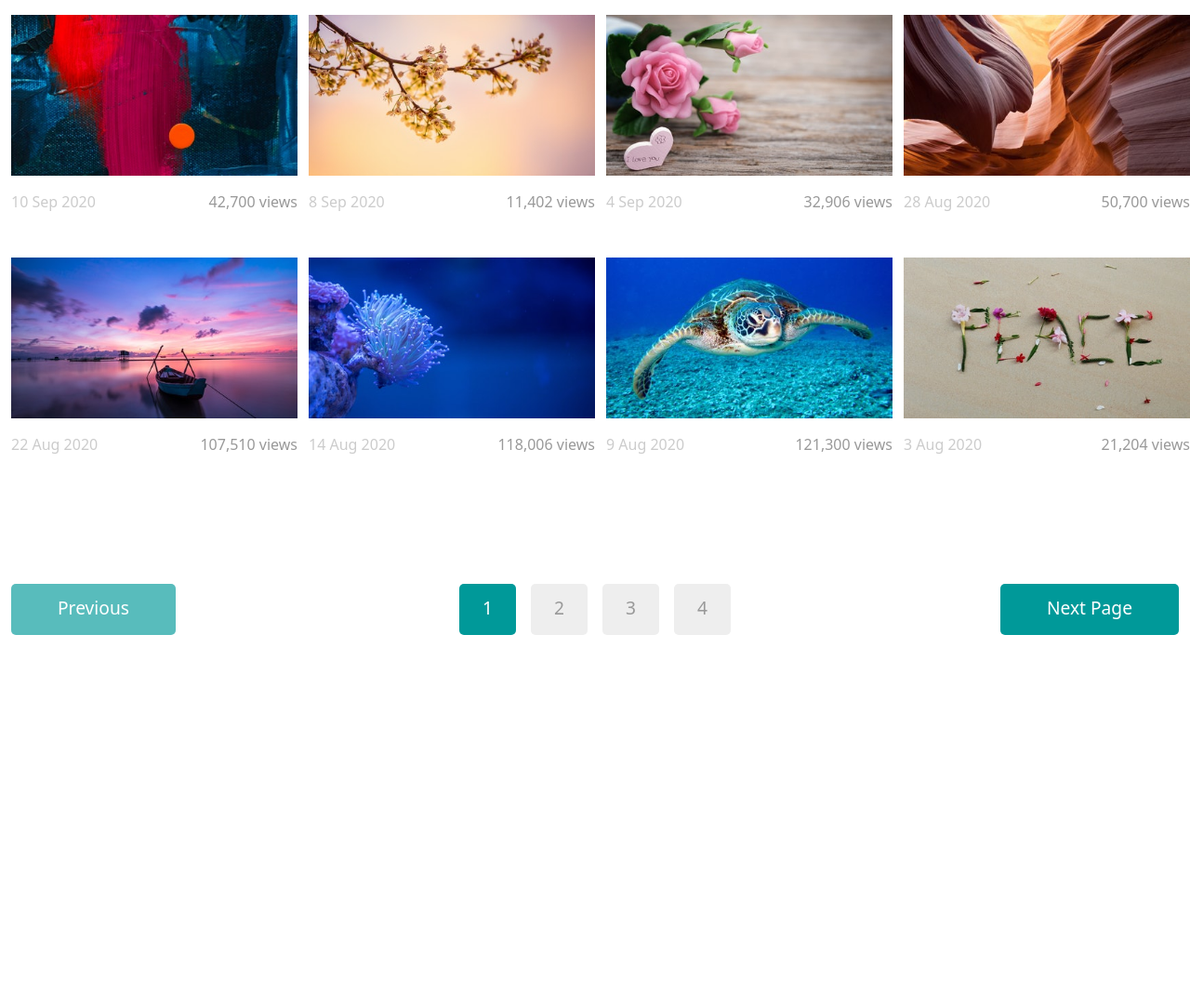
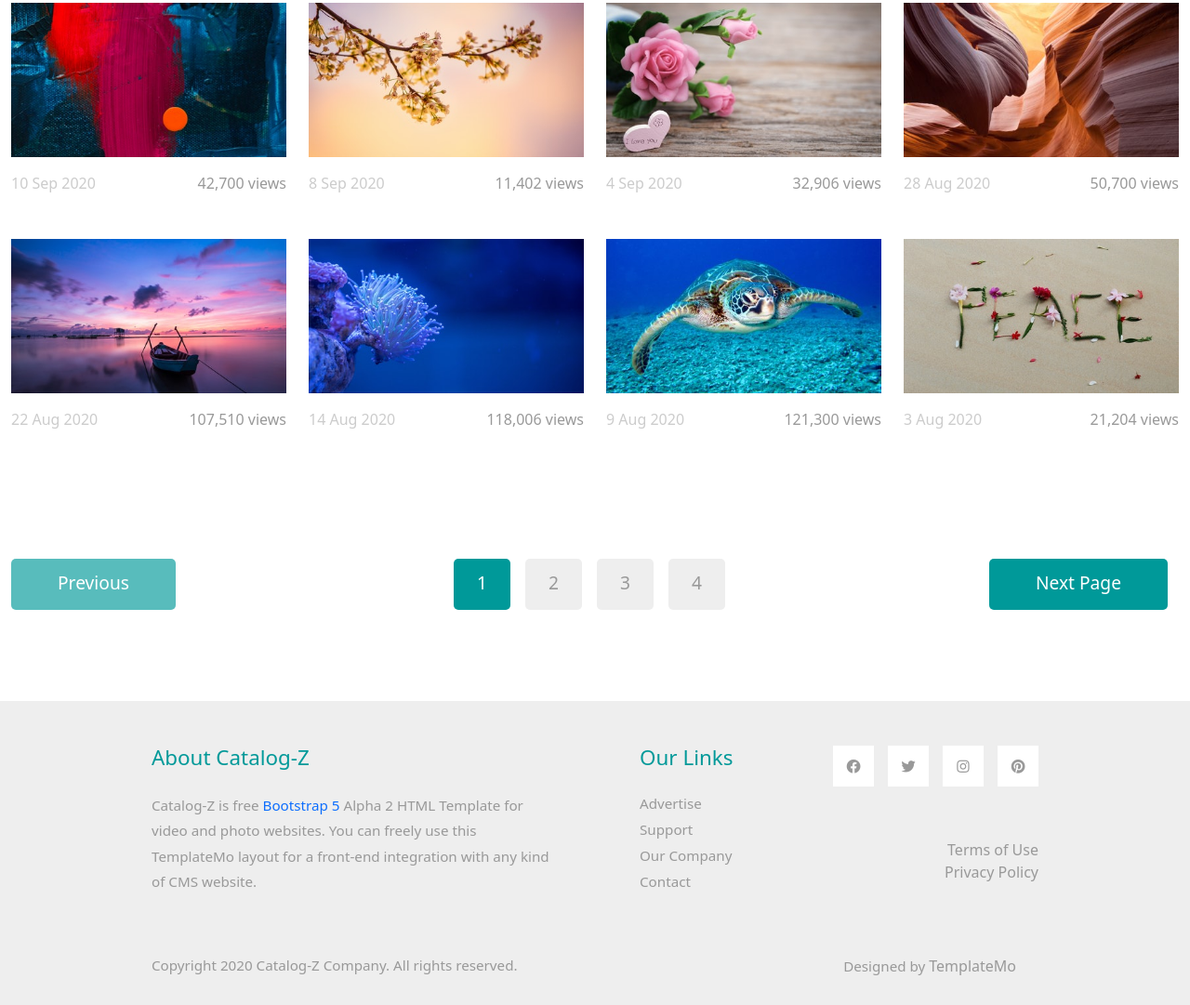
Before and after one commit to Generation-JWD/challenge_week7, a plain HTML site: page index.html in a window 1280 px wide. Shown: the part 901-1982 px from the top of the page at 93% size. Before the commit the page ends 1682 px from the top, so only its background shows below. Drawn offline with nearby package versions, Linux system fonts and the light colour scheme.

Commit message:
created footer

```diff
--- a/css/style.css
+++ b/css/style.css
@@ -1,4 +1,4 @@
-
+/* general classes */
 
 .mb_90{
     margin-bottom: 90px;
@@ -18,6 +18,54 @@
 .mr-2 {
     margin-right: .5rem!important;
 }
+
+p{
+    line-height: 1.8;
+}
+
+a {
+    text-decoration: none;
+    transition: all 0.3s ease;
+}
+
+.text_grey{
+    color: #999;
+    font-size: 1rem;
+}
+
+.text_grey_light {
+    color: #CCC;
+    font-size: 1rem;
+}
+
+.text_aqua {
+    color: #009999;
+}
+
+.btn_lg {
+    border: none;
+    padding: 12px 50px 14px;
+    font-size: 1.2rem;
+    border-radius: 5px;
+}
+
+
+.btn_color{
+    background-color: #009999!important;
+}
+
+.btn_color:hover{
+    background-color:#086969!important;
+}
+
+.container-fluid {
+    max-width: 1770px;
+}
+
+.container_small{
+    max-width: 1050px;
+}
+
 /* Navbar */
 
 
@@ -112,13 +160,7 @@ input::placeholder
     color: #009999 !important;
 }
 
-.btn_color{
-    background-color: #009999!important;
-}
 
-.btn_color:hover{
-    background-color:#086969!important;
-}
 
 .src_btn {
     color: white;
@@ -130,9 +172,6 @@ input::placeholder
 
 /* main container */
 
-.text_aqua {
-    color: #009999;
-}
 
 .input_paging {
     width: 40px;
@@ -143,30 +182,6 @@ input::placeholder
 }
 
 /* Cards grid */
-
-.text_grey{
-    color: #999;
-    font-size: 1rem;
-}
-
-.text_grey_light {
-    color: #CCC;
-    font-size: 1rem;
-}
-
-.btn_lg {
-    border: none;
-    padding: 12px 50px 14px;
-    font-size: 1.2rem;
-    border-radius: 5px;
-}
-
-/* .btn_sm {
-    padding: 12px 25px 14px;
-    font-size: 1.2rem;
-    border-radius: 5px;
-    border: none;
-} */
 
 .btn_sm{
     padding: 12px 25px 14px;
@@ -183,6 +198,67 @@ input::placeholder
     background-color: #009999;
 }
 
-.row>* {
+/* .row>* {
     padding-right: 0;
+} */
+
+/* Footer */
+
+footer{
+    background-color: #EEEEEE;
 }
+
+.footer_text{
+    font-size: 0.95rem;
+}
+
+.footer_title{
+    font-size: 1.4rem;
+}
+
+.footer_links li {
+    list-style: none;
+    margin-bottom: 5px;
+}
+
+.footer_links li a {
+    color: #999999;
+}
+
+.footer_links li a:hover {
+     color: #009999;
+}
+
+.footer_links a:hover {
+    color: #009999;
+}
+
+.social_links li {
+    list-style: none;
+    margin-right: 15px;
+}
+
+
+.social_links li:last-child {
+    margin-right: 0;
+}
+
+.social_links li a {
+    color: #999999;
+    width: 44px;
+    height: 44px;
+    display: flex;
+    background-color: #fff;
+    align-items: center;
+    justify-content: center;
+}
+
+.social_links li a:hover{
+    color: #fff;
+    background-color: #009999;
+}
+
+.social_links  a:hover {
+    color: #fff;
+    background-color: #009999;
+}
--- a/index.html
+++ b/index.html
@@ -320,7 +320,48 @@
                <!-- cards controls end here -->
           </section>
       </main>
-      <!-- main container ends here -->
+        <!-- main container ends here -->
+      <footer class="text_grey footer_text pt-5 pb-3">
+        <div class="container-fluid container_small">
+          <div class="row">
+            <div class="col-lg-6 col-md-12 col-12 px-5 mb-5 footer_links">
+              <h3 class="mb-4 text_aqua footer_title">About Catalog-Z</h3>
+              <p>Catalog-Z is free <a rel="sponsored" href="https://v5.getbootstrap.com/">Bootstrap 5</a> Alpha 2 HTML Template for video and photo websites. You can freely use this TemplateMo layout for a front-end integration with any kind of CMS website.</p>
+            </div>
+            <div class="col-lg-3 col-md-6 col-sm-6 col-12 px-5 mb-5">
+              <h3 class="mb-4 text_aqua footer_title">Our Links</h3>
+              <ul class="footer_links ps-0">
+                <li><a href="#">Advertise</a></li>
+                <li><a href="#">Support</a></li>
+                <li><a href="#">Our Company</a></li>
+                <li><a href="#">Contact</a></li>
+              </ul>
+            </div>
+            <div class="col-lg-3 col-md-6 col-sm-6 col-12 px-5 mb-5">
+              <ul class="social_links d-flex justify-content-end  ps-0 mb-5">
+                <li class="mb-2"><a href="https://facebook.com"><i class="fab fa-facebook"></i></a></li>
+                <li class="mb-2"><a href="https://twitter.com"><i class="fab fa-twitter"></i></a></li>
+                <li class="mb-2"><a href="https://instagram.com"><i class="fab fa-instagram"></i></a></li>
+                <li class="mb-2"><a href="https://pinterest.com"><i class="fab fa-pinterest"></i></a></li>
+              </ul>
+              <div class="text-end">
+                <a href="#" class="text_grey text-end mb-2">Terms of Use</a>
+              <a href="#" class="text_grey d-block text-right">Privacy Policy</a>
+              </div>
+
+            </div>
+            <div class="row">
+              <div class="col-lg-8 col-md-7 col-12 px-5 mb-3">
+                  Copyright 2020 Catalog-Z Company. All rights reserved.
+              </div>
+              <div class="col-lg-4 col-md-5 col-12 px-5 text-end footer_links">
+                  Designed by <a href="https://templatemo.com" class="text_grey" rel="sponsored" target="_parent">TemplateMo</a>
+              </div>
+          </div>
+          </div>
+        </div>
+      </footer>
+
 
 
 
```
